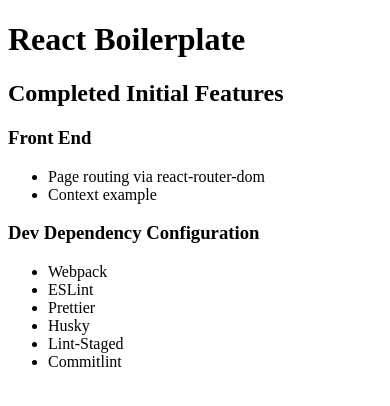
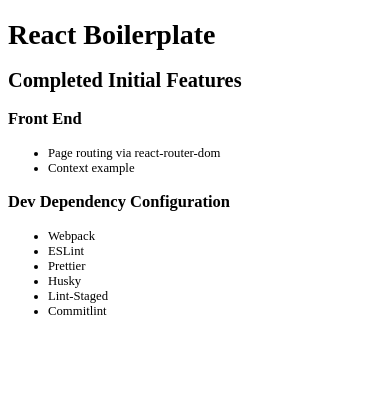
Before and after one commit to Kadus90/reactjs-boilerplate, a React app: page / in a window 390 px wide. Shown: the top 406 px of the page. Built offline with nearby package versions, Linux system fonts and the light colour scheme.

Commit message:
feat(styles): added main.css with base responsive styles

```diff
--- a/src/index.jsx
+++ b/src/index.jsx
@@ -1,6 +1,6 @@
 import React from 'react';
 import ReactDOM from 'react-dom';
-
+import './styles/main.css';
 import App from './App';
 import {DevConfigProvider} from './contexts/devConfigContext';
 
--- /dev/null
+++ b/src/styles/main.css
@@ -0,0 +1,24 @@
+html {
+  font-size: calc(60% + 0.8vmin);
+}
+
+main {
+  max-width: 40rem;
+  margin: 0 auto;
+}
+
+* {
+  font-size: 1rem;
+}
+
+h1 {
+  font-size: 2.2rem;
+}
+
+h2 {
+  font-size: 1.6rem;
+}
+
+h3 {
+  font-size: 1.3rem;
+}
```
